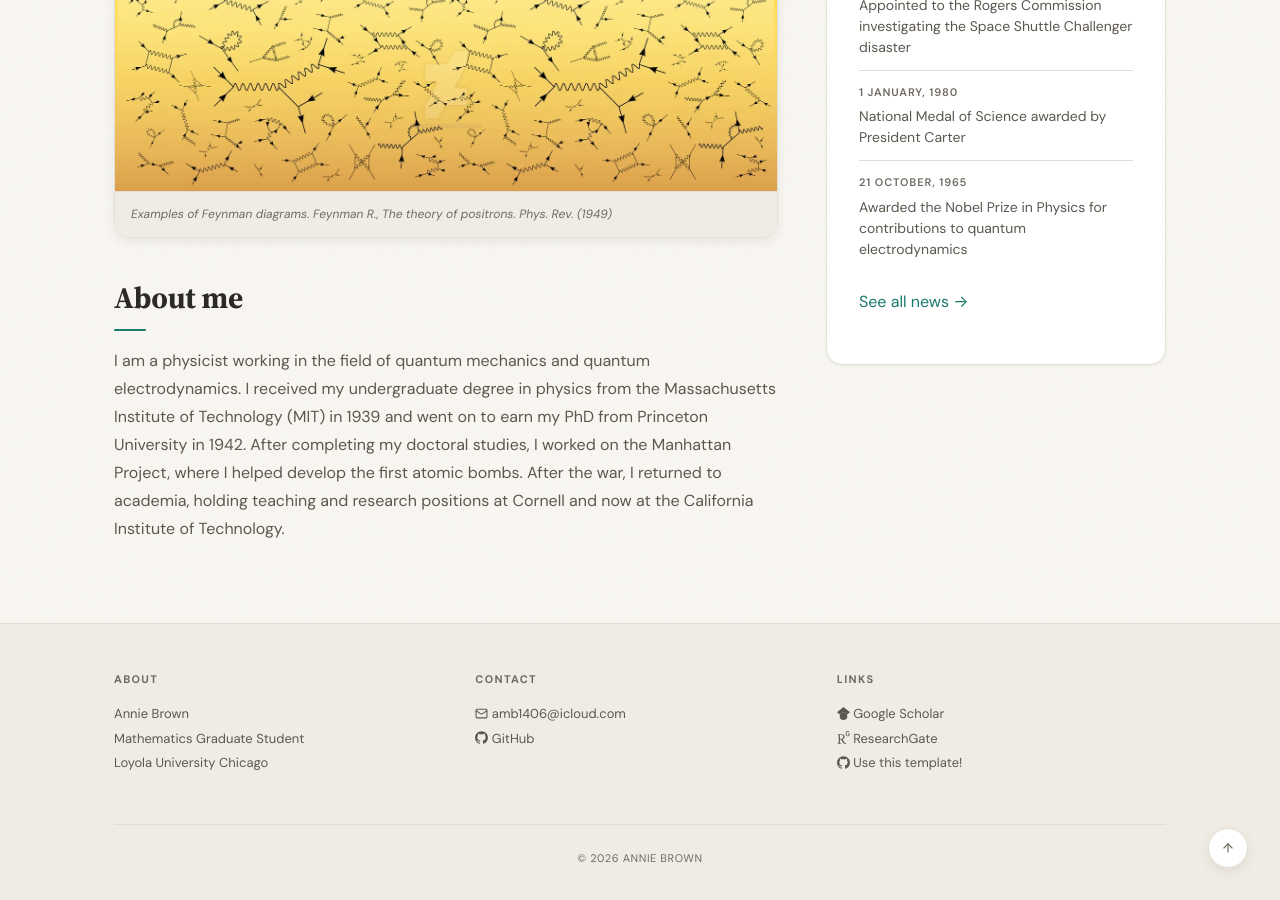
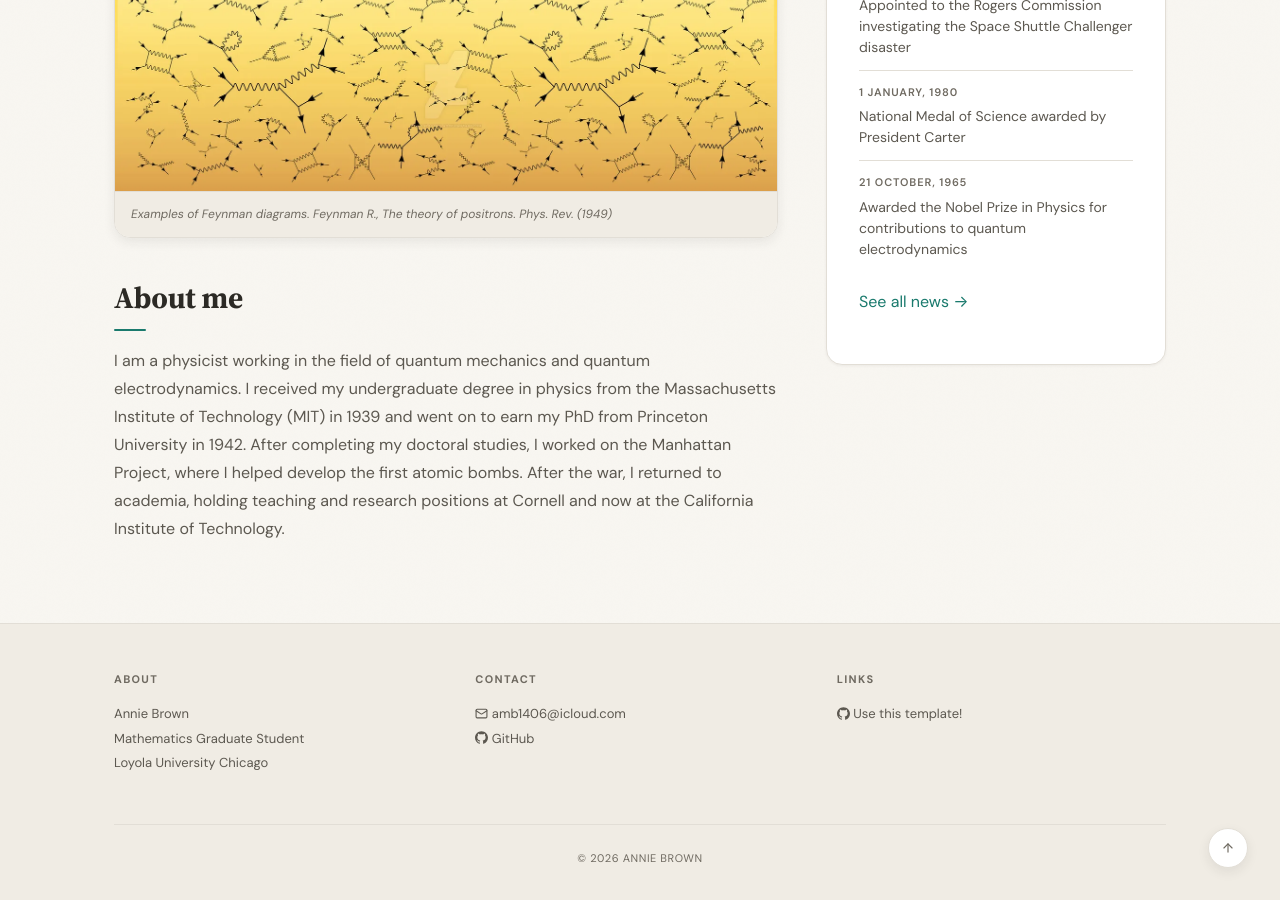
Before and after one commit to anniebrown1/anniebrown1_temp.github.io, a Jekyll site: the page built from _pages/home.md, in a window 1280 px wide and 900 px high, scrolled down 718 px. Built offline with Jekyll 4.4.1, drawn with Linux system fonts in a browser that asks for light colours; part of the change alters nothing that is shown.

Commit message:
Update _config.yml

```diff
--- a/_config.yml
+++ b/_config.yml
@@ -11,12 +11,12 @@ photo: myheadshot.png  # place your photo in images/
 # STEP 2: Your Links (optional -- leave blank to hide an icon)
 # ============================================================
 links:
-  google_scholar: "https://scholar.google.com/citations?user=B7vSqZsAAAAJ"
-  github: "https://github.com/"
-  researchgate: "https://www.researchgate.net/"
+  google_scholar: ""
+  github: "https://github.com/anniebrown1"
+  researchgate: ""
   orcid: ""
   twitter: ""
-  linkedin: ""
+  linkedin: "www.linkedin.com/in/annalise-brown-mathematics"
   cv: ""  # e.g., "papers/cv.pdf"
 
 # ============================================================
```
